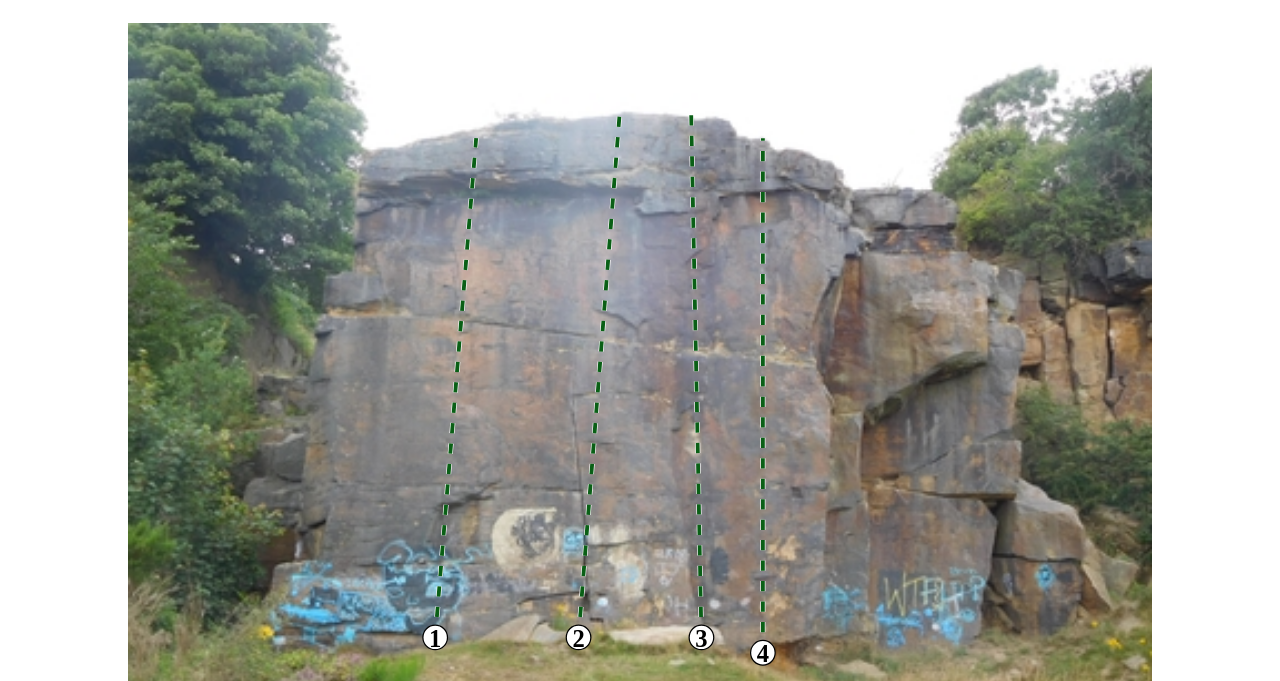
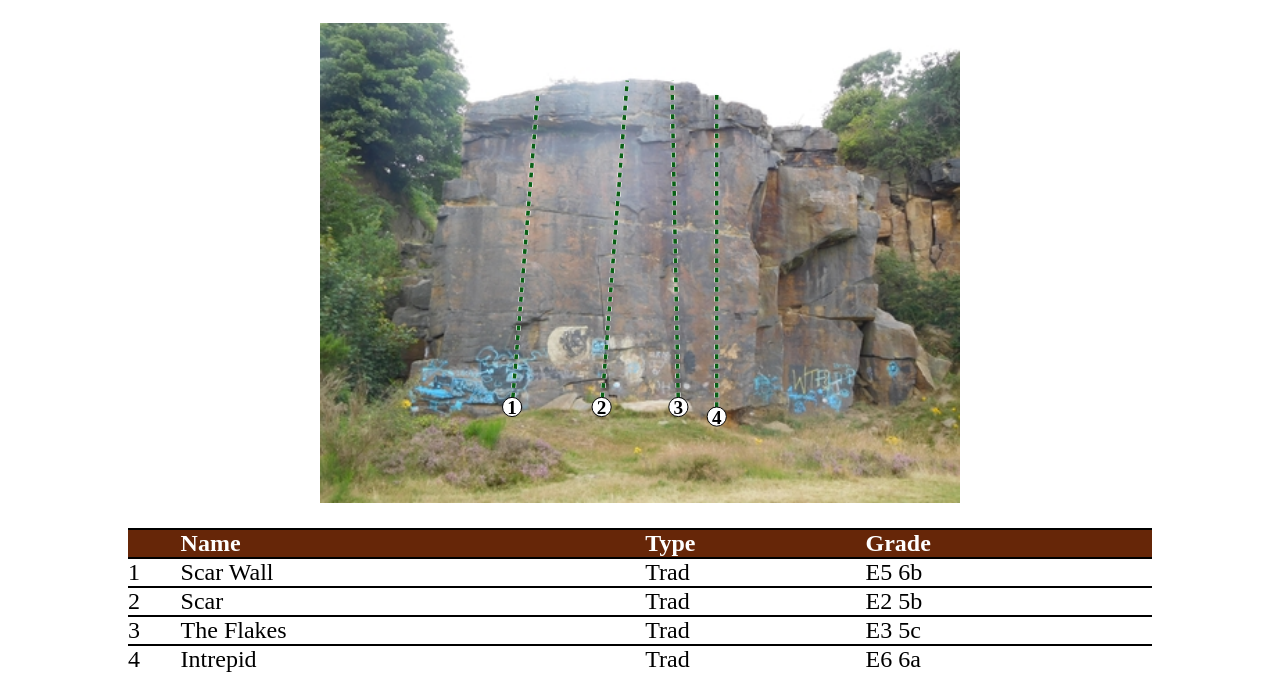
Before and after one commit to 1poundSOCKS/thegnarlytyke, a plain HTML site: page public/index.html in a window 1280 px wide. Shown: the part 119-800 px from the top of the page. Drawn offline with Linux system fonts and the light colour scheme.

Commit message:
Render changes to allow multiple topos on the page

```diff
--- a/public/index.html
+++ b/public/index.html
@@ -8,6 +8,7 @@
   <div>
     <h2 class="area-name">Scar Buttress at Baildon Bank</h2>
   </div>
+  <div>
     <div>
       <img id="topo-image" src="./images/scar-wall-resize.jpg" style="display:none;">
     </div>
@@ -48,77 +49,83 @@
         </tbody>
       </table>
     </div>
+  </div>
   <script>
     window.onload = function() {
-      DrawTopo();
+      DrawCanvas();
     }
     window.onresize = () => {
-      DrawTopo();
+      DrawCanvas();
     }
-    let DrawTopo = () => {
+    let DrawCanvas = () => {
       var canvas = document.getElementById("topo-canvas");
       var ctx = canvas.getContext("2d");
       var img = document.getElementById("topo-image");
-      const imageWidthToHeightRatio = img.height / img.width;
-      canvas.width = window.innerWidth * 80 / 100;
-      canvas.height = canvas.width * imageWidthToHeightRatio;
-      ctx.drawImage(img, 0, 0, canvas.width, canvas.height);
+      canvas.width = window.innerWidth;
+      canvas.height = window.innerHeight * 0.6;
+      const imageScale = canvas.height / img.height;
+      const imageWidthOnCanvas = img.width * imageScale;
+      const imageShiftRight = canvas.width / 2 - imageWidthOnCanvas / 2;
+      ctx.drawImage(img, imageShiftRight, 0, imageWidthOnCanvas, canvas.height);
       const lines = [
-      { "start": { "x": 30, "y": 80 }, "end": { "x": 34, "y": 15 } },
-      { "start": { "x": 44, "y": 80 }, "end": { "x": 48, "y": 12 } },
-      { "start": { "x": 56, "y": 80 }, "end": { "x": 55, "y": 12 } },
-      { "start": { "x": 62, "y": 82 }, "end": { "x": 62, "y": 15 } }
+      { "start": { "x": 0.30, "y": 0.80 }, "end": { "x": 0.34, "y": 0.15 } },
+      { "start": { "x": 0.44, "y": 0.80 }, "end": { "x": 0.48, "y": 0.12 } },
+      { "start": { "x": 0.56, "y": 0.80 }, "end": { "x": 0.55, "y": 0.12 } },
+      { "start": { "x": 0.62, "y": 0.82 }, "end": { "x": 0.62, "y": 0.15 } }
       ]
-      lines.forEach( line => {
+      const transformedLines = lines.map(line => {
+        return {
+          "start": { "x": line.start.x * imageWidthOnCanvas + imageShiftRight, "y": line.start.y * canvas.height},
+          "end": { "x": line.end.x * imageWidthOnCanvas + imageShiftRight, "y": line.end.y * canvas.height}
+          };
+      });
+      transformedLines.forEach( line => {
         DrawLine(ctx, line);
       });
       const labels = lines.map((line, index) => {
-        return {"value": index + 1, "pos": line.start };
+        return {"value": index + 1, "pos": { "x": line.start.x * imageWidthOnCanvas + imageShiftRight, "y": line.start.y * canvas.height } };
       });
       labels.forEach( label => {
         DrawLabel(ctx, label);
       });
     }
-    let DrawLabel = (ctx, label) => {
-      const canvasPos = MapToCanvas(ctx.canvas, label.pos);
-      const size = ctx.canvas.width * 1.2 / 100;
-      const fontSize = size * 2;
-      ctx.beginPath();
-      ctx.setLineDash([]);
-      ctx.arc(canvasPos.x, canvasPos.y, size, 0, 2 * Math.PI, false);
-      ctx.fillStyle = "#FFFFFF";
-      ctx.fill();
-      ctx.beginPath();
-      ctx.arc(canvasPos.x, canvasPos.y, size, 0, 2 * Math.PI, false);
-      ctx.lineWidth = size * 10 / 100;
-      ctx.strokeStyle = "#000000";
-      ctx.stroke();
-      ctx.font = `bold ${fontSize}px serif`;
-      ctx.fillStyle = "#000000";
-      ctx.fillText(label.value, canvasPos.x - (size / 2), canvasPos.y + (size * 3 / 4));
-    }
     let DrawLine = (ctx, line) => {
-      const startPosOnCanvas =  MapToCanvas(ctx.canvas, line.start);
-      const endPosOnCanvas =  MapToCanvas(ctx.canvas, line.end);
-      const lineWidth = ctx.canvas.width / 200;
-      const lineDash = ctx.canvas.width * 1 / 100;
+      const lineWidth = ctx.canvas.height * 0.01;
+      const lineDash = ctx.canvas.height * 0.01;
       ctx.strokeStyle = 'white';
       ctx.beginPath();
       ctx.lineWidth = lineWidth;
       ctx.strokeStyle = '#FFFF';
       ctx.setLineDash([lineDash, lineDash]);
-      ctx.moveTo(startPosOnCanvas.x, startPosOnCanvas.y);
-      ctx.lineTo(endPosOnCanvas.x, endPosOnCanvas.y);
+      ctx.moveTo(line.start.x, line.start.y);
+      ctx.lineTo(line.end.x, line.end.y);
       ctx.stroke();
       ctx.beginPath();
-      ctx.lineWidth = lineWidth * 75 / 100;
+      ctx.lineWidth = lineWidth * 0.75;
       ctx.strokeStyle = '#0a5f16';
-      ctx.moveTo(startPosOnCanvas.x, startPosOnCanvas.y);
-      ctx.lineTo(endPosOnCanvas.x, endPosOnCanvas.y);
+      ctx.moveTo(line.start.x, line.start.y);
+      ctx.lineTo(line.end.x, line.end.y);
       ctx.stroke();
     }
+    let DrawLabel = (ctx, label) => {
+      const size = ctx.canvas.height * 0.02;
+      const fontSize = size * 2;
+      ctx.beginPath();
+      ctx.setLineDash([]);
+      ctx.arc(label.pos.x, label.pos.y, size, 0, 2 * Math.PI, false);
+      ctx.fillStyle = "#FFFFFF";
+      ctx.fill();
+      ctx.beginPath();
+      ctx.arc(label.pos.x, label.pos.y, size, 0, 2 * Math.PI, false);
+      ctx.lineWidth = size * 0.1;
+      ctx.strokeStyle = "#000000";
+      ctx.stroke();
+      ctx.font = `bold ${fontSize}px serif`;
+      ctx.fillStyle = "#000000";
+      ctx.fillText(label.value, label.pos.x - (size * 0.5), label.pos.y + (size * 0.75));
+    }
     let MapToCanvas = (canvas, pos) => {
-      return { "x": canvas.width * pos.x / 100, "y": canvas.height * pos.y / 100 };
+      return { "x": canvas.width * pos.x, "y": canvas.height * pos.y };
     }
     </script>
 </body>
```
Lines whose indentation alone changed are shown as unchanged.
